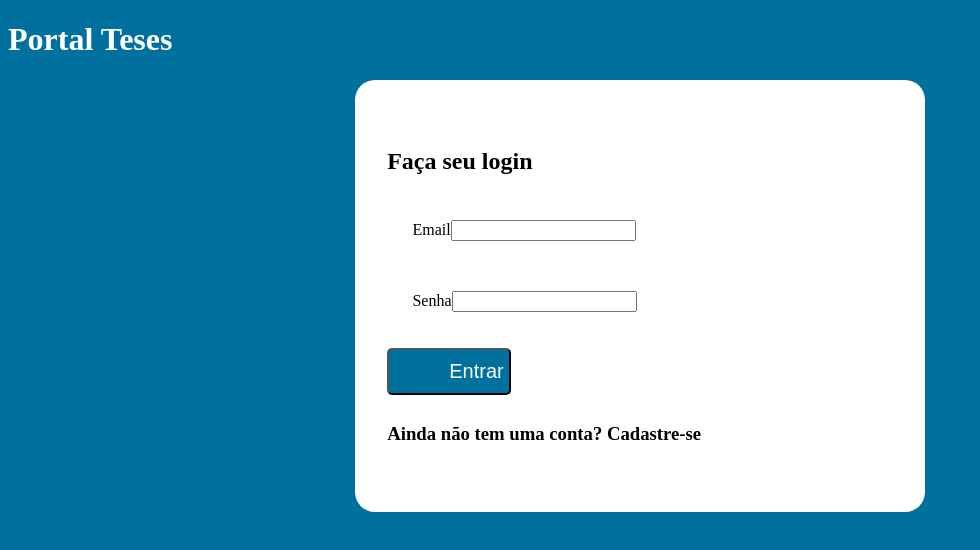
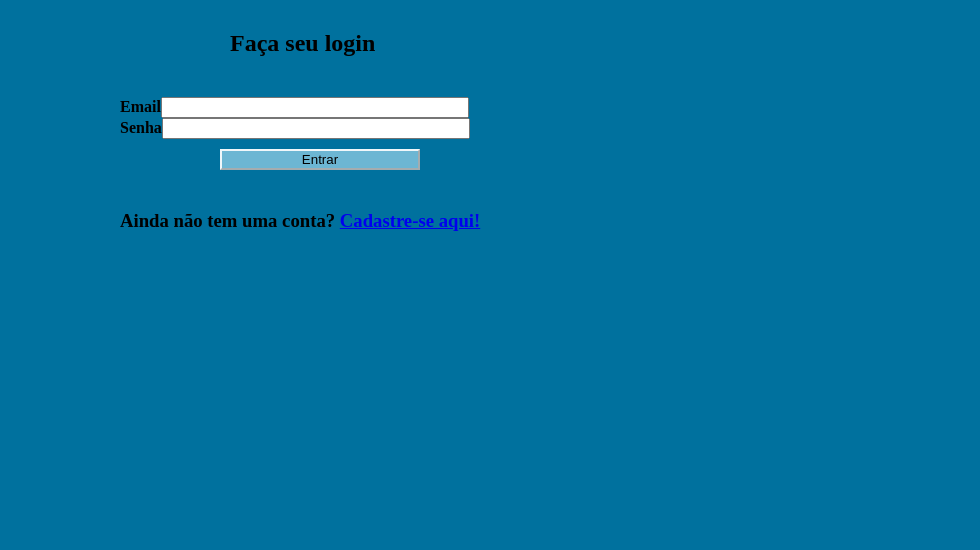
Before and after one commit to mdsreq-fga-unb/2022.2-RevistaTeses, a React (Create React App) app in the folder frontend/: page / in a window 1280 px wide. Shown: the top 550 px of the page, without its empty margins (0-980 px from the left). Built offline with nearby package versions, Linux system fonts and the light colour scheme.

Commit message:
Atualização da página de login

```diff
--- a/frontend/src/pages/login/index.jsx
+++ b/frontend/src/pages/login/index.jsx
@@ -4,27 +4,23 @@ import "../login/styles.css";
 const Login = () => {
   return (
     <div id="login">
-      <h1 className="title">Portal Teses</h1>
-      <div>
-        <background />
-        <div className="container">
-          <h2 className="subtitle">Faça seu login</h2>
-          <form action="/auth/login" method="post">
-            <div className="field">
-              <label htmlFor="email">Email</label>
-              <input type="email" name="email" id="email" required />
-            </div>
-            <div className="field">
-              <label htmlFor="password">Senha</label>
-              <input type="password" name="password" id="password" required />
-            </div>
-            <button type="submit" className="button">
-              Entrar
-            </button>
-          </form>
-          <h3 className="subtitle">Ainda não tem uma conta? Cadastre-se</h3>
+      <h2 className="login">Faça seu login</h2>
+
+      <form id="form" action="/auth/login" method="post">
+        <div id="campoEmail" class="campoEmail">
+          <label htmlFor="email"><b>Email</b></label>
+          <input type="email" name="email" id="email" required />
         </div>
-      </div>
+
+        <div id="campoSenha" class="campoSenha">
+          <label htmlFor="password"><b>Senha</b></label>
+          <input type="password" name="password" id="password" required />
+        </div>
+
+        <button type="submit" className="botaoEntrar">Entrar</button>
+      </form>
+
+      <h3 className="cadastro">Ainda não tem uma conta? <a href="#">Cadastre-se aqui!</a></h3>
     </div>
   );
 };
--- a/frontend/src/pages/login/styles.css
+++ b/frontend/src/pages/login/styles.css
@@ -1,58 +1,84 @@
-body{
-    background-color: #00719E;
-    padding: auto;
-    /* opacity: 0.5; */
-    width: auto;
-    height: auto;
-    margin-top: 100 px;
-    align-items: center;
+body {
+  background-color: #00719e;
+  margin-left: 50px;
+  margin-right: 50px;
 }
 
-.container {
-    background-color: #FFFFFF;
-    margin: auto;
-    color: #FFFFFF;
-    align-items: center;
-    width: 40%;
-    height: 50%;
-    overflow: auto;
-    padding: 3rem 2rem;
-    border-radius: 20px;
-    justify-content: center;
-  }
-
-.subtitle {
-  color: #000000;
-  padding: auto;
-  position: center;
+header {
+  margin-left: 70px;
+  margin-right: 50px;
 }
 
-.title {
-  color: #FFFFFF;
-  padding: auto;
-  position: center;
+img,
+logo {
+  margin-left: 70px;
+  height: 180px;
 }
 
-.field {
-  color: #000000;
-  padding: 5%;
-  position: center;
+.menuPrincipal {
+  /*variaveis de posicao do menu*/
+  margin-top: -130px;
+  margin-left: 285px;
+  background-color: #ffffff;
+  height: 40px;
+  width: 800px;
+  border-radius: 10px;
 }
 
-.label {
-  color: #000000;
-  padding: 5%;
+ul {
+  /*variaveis do bloco das opcoes*/
+  padding-top: 10px;
+  border-radius: 20px;
+  display: flex;
+  list-style-type: none;
+  justify-content: space-around;
+  align-content: center;
+  flex-wrap: wrap;
 }
 
-.button{
-  background-color: #00719E;
-  color: #FFFFFF;
-  align-items: center;
-  justify-content: center;
-  width: 20%;
+li {
+  /*variaveis da fonte do menu*/
   font-size: 20px;
-  padding: 10px 60px;
-  border-radius: 5px;
-  margin: 10px 0px;
-  cursor: pointer;
+  color: #000000;
+  font-family: Arial, Helvetica, sans-serif;
 }
+
+main {
+  /*variaveis da area de trabalho*/
+  font-family: Arial, Helvetica, sans-serif;
+  background-color: #ffffffe5;
+  border-radius: 20px;
+  margin-left: 400px;
+  margin-top: 120px;
+  min-width: 500px;
+  max-width: fit-content;
+}
+
+h2 {
+  margin-left: 180px;
+  padding-top: 10px;
+}
+
+form {
+  margin-left: 70px;
+  margin-top: 40px;
+  margin-bottom: 40px;
+}
+
+input {
+  width: 300px;
+}
+
+button {
+  margin-left: 100px;
+  width: 200px;
+  margin-top: 10px;
+  border-color: #ffffffe5;
+  background-color: #6cb6d3;
+  font-family: Arial, Helvetica, sans-serif;
+}
+
+h3 {
+  margin-left: 70px;
+  padding-bottom: 10px;
+}
```
